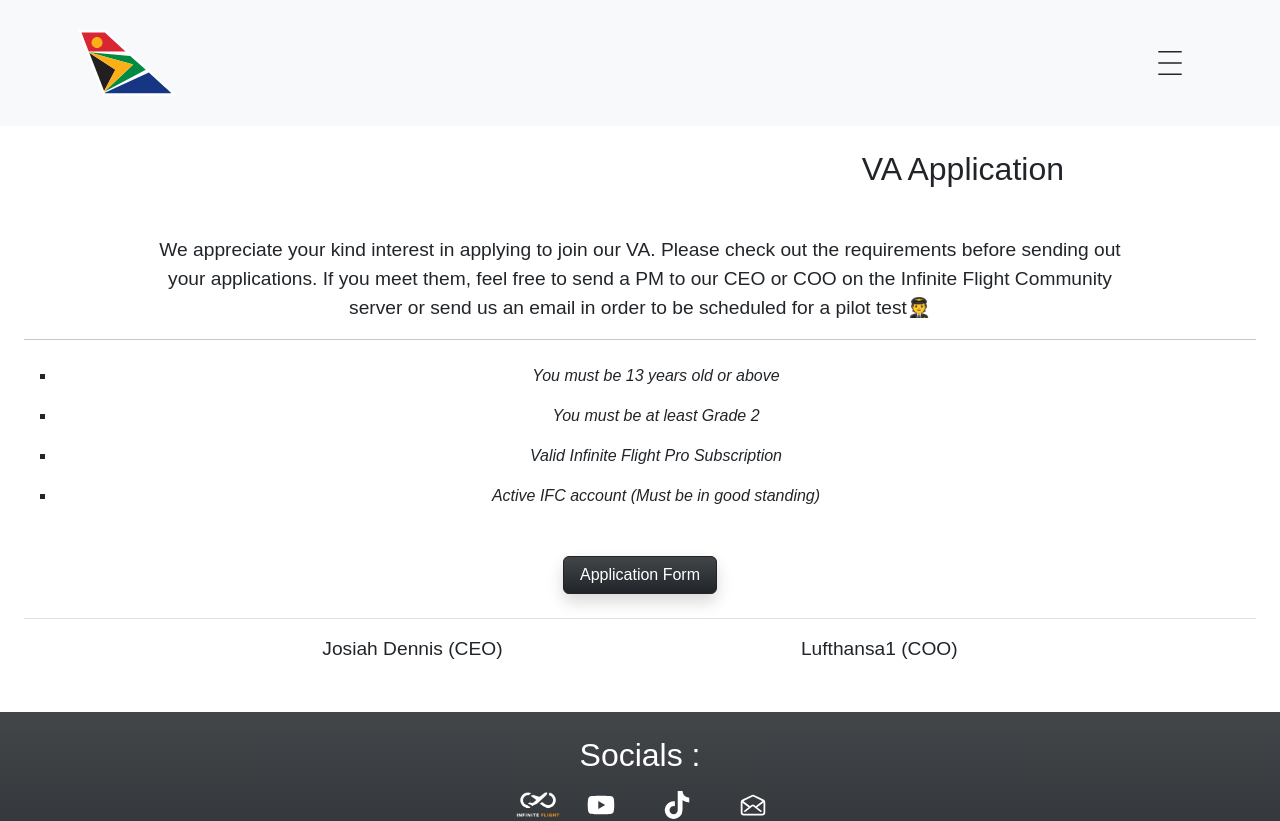
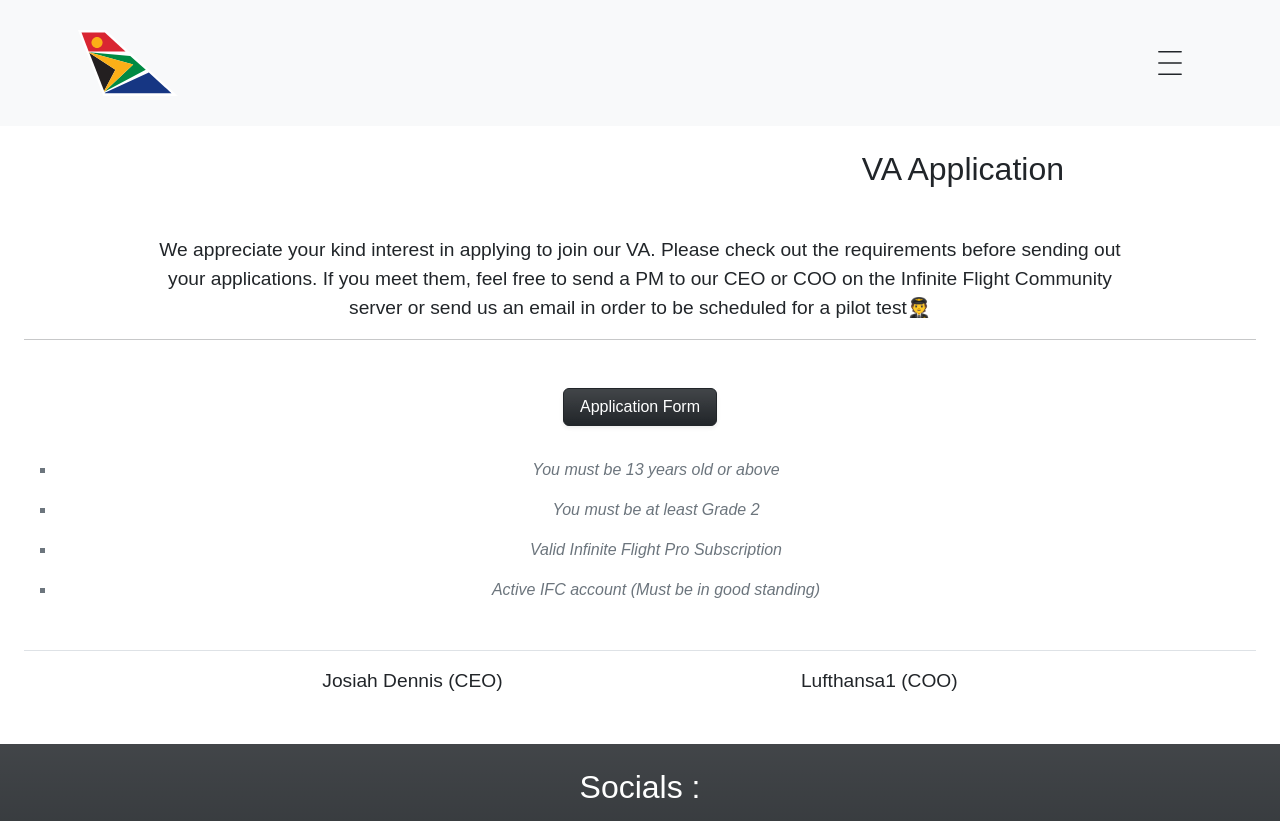
Before and after one commit to JamaalKibachaDev/savirtual-if, a React (Create React App) app: page /#/sa-virtual/applyNow in a window 1280 px wide. Shown: the top 821 px of the page. Built offline with nearby package versions, Linux system fonts and the light colour scheme; a web font is replaced by a local one.

Commit message:
IFVARB Tweaks & Minor Bugs

```diff
--- a/src/assets/data.js
+++ b/src/assets/data.js
@@ -323,7 +323,7 @@
     id: "35",
     title: "Our Staff: ",
     description:
-      "We really appreciate the work and effort put in by our staff in the VA Operations. Feel free to reach out to them via IFC in case of any inquiries🫡:",
+      "We really appreciate the work and effort put in by our staff in the VA Operations. Feel free to reach out to them via IFC in case of any inquiries:",
   },
 ];
 
--- a/src/components/ApplyHeader.js
+++ b/src/components/ApplyHeader.js
@@ -12,13 +12,25 @@
           {applyHeader.map(({ id, title, description }) => (
             <>
               <h2 className="apply__h2 text-end mb-5" id={id}>{title}</h2>
-              <p className="apply__p" id={id}>{description}</p>
+              <p className="apply__p " id={id}>{description}</p>
             </>
           ))}
 
           <hr/>
 
-          <div className="requirements__container py-2">
+          <div className="google__container my-4">
+            <div className="google__forms">
+              <a
+                href="https://accounts.google.com/v3/signin/identifier?continue=https%3A%2F%2Fdocs.google.com%2Fforms%2Fd%2Fe%2F1FAIpQLSeuS5VXucYSc-qSyPLhEhV-r5tp6nVg9zcgmEbfm7Wxgu2-lg%2Fviewform%3Fpli%3D1&followup=https%3A%2F%2Fdocs.google.com%2Fforms%2Fd%2Fe%2F1FAIpQLSeuS5VXucYSc-qSyPLhEhV-r5tp6nVg9zcgmEbfm7Wxgu2-lg%2Fviewform%3Fpli%3D1&ifkv=AdBytiMhEzqvfXvxoeHTQekTu5w0jdE8DkPC7tx3jNWmLKr9J4MaHZ-J1Q3LxPrrsL758ETzoCwfEg&ltmpl=forms&osid=1&passive=1209600&service=wise&flowName=GlifWebSignIn&flowEntry=ServiceLogin&dsh=S620979918%3A1749132009724287"
+                className="form__google btn btn-dark bg-gradient px-3 mt-4 shadow-sm"
+              >
+                {" "}
+                Application Form
+              </a>
+            </div>
+          </div>
+
+          <div className="requirements__container text-secondary py-2">
             {applyRequirements.map(({ id, value }) => (
               <>
                 <ul className="requirements__ul">
@@ -31,17 +43,7 @@
           </div>
 
 
-          <div className="google__container">
-            <div className="google__forms">
-              <a
-                href="https://accounts.google.com/v3/signin/identifier?continue=https%3A%2F%2Fdocs.google.com%2Fforms%2Fd%2Fe%2F1FAIpQLSeuS5VXucYSc-qSyPLhEhV-r5tp6nVg9zcgmEbfm7Wxgu2-lg%2Fviewform%3Fpli%3D1&followup=https%3A%2F%2Fdocs.google.com%2Fforms%2Fd%2Fe%2F1FAIpQLSeuS5VXucYSc-qSyPLhEhV-r5tp6nVg9zcgmEbfm7Wxgu2-lg%2Fviewform%3Fpli%3D1&ifkv=AdBytiMhEzqvfXvxoeHTQekTu5w0jdE8DkPC7tx3jNWmLKr9J4MaHZ-J1Q3LxPrrsL758ETzoCwfEg&ltmpl=forms&osid=1&passive=1209600&service=wise&flowName=GlifWebSignIn&flowEntry=ServiceLogin&dsh=S620979918%3A1749132009724287"
-                className="form__google btn btn-dark bg-gradient px-3 mt-4 shadow"
-              >
-                {" "}
-                Application Form
-              </a>
-            </div>
-          </div>
+
 
           <div className="mt-4 d-flex justify-content-evenly border-top pt-3">
             <a
--- a/src/components/FleetDropdowns.js
+++ b/src/components/FleetDropdowns.js
@@ -35,7 +35,7 @@
                           <span className="fw-bold">Range:</span> {range}km
                         </li>
                         <li className="fleet__li">
-                          <span className="fw-bold">CRZ Spd :</span> M{crzSpeed}
+                          <span className="fw-bold">Cruise Spd :</span> M{crzSpeed}
                         </li>
                         <li className="fleet__li">
                           <span className="fw-bold">Max Altitide: </span>FL{maxAlt}
--- a/src/components/Navbar.js
+++ b/src/components/Navbar.js
@@ -19,12 +19,13 @@
 
   const navLinks = [
     { path: "/", title: "Home" },
-    { path: "/sa-virtual/applyNow", title: "Apply Now" },
+
     { path: "/sa-virtual/staff", title: "Staff" },
     { path: "/sa-virtual/fleet", title: "Fleet" },
     { path: "/sa-virtual/routedb", title: "Hubs & Route Database" },
     { path: "/sa-virtual/ranks", title: "Ranks" },
     { path: "https://www.digitalcrew.app/", title: "Crew Center" },
+    { path: "/sa-virtual/applyNow", title: "Apply Now" },
   ];
 
   return (
--- a/src/components/StaffRanks.js
+++ b/src/components/StaffRanks.js
@@ -13,18 +13,20 @@
             <>
               <h4 className="text-center">{title}</h4>
 
-              <p className="staff__crew__p text-center">
-                {description}
-              </p>
+              <p className="staff__crew__p text-center">{description}</p>
             </>
           ))}
 
           <div className="staff__container border-top">
-            {StaffCrew.map(({ id, name, Rank, link}) => (
+            <h6 className="h6__links text-center mt-4">IFC LINKS 🔗</h6>
+            {StaffCrew.map(({ id, name, Rank, link }) => (
               <>
                 <div className="staff__ranks mt-4 text-center">
-                  <a href={link} className="text-secondary text-decoration-none">
-                  {name}: {Rank}
+                  <a
+                    href={link}
+                    className="text-secondary text-decoration-none"
+                  >
+                    {name}: {Rank}
                   </a>
                 </div>
               </>
--- a/src/components/VATrailer.js
+++ b/src/components/VATrailer.js
@@ -3,7 +3,7 @@
 const VATrailer = () => {
   return (
     <>
-      <div className="container">
+
         <div className="d-flex justify-content-center m-4">
           <iframe
             src="https://www.youtube.com/embed/seXXlycb6Lc?si=TjXFfW37NomOCQZT"
@@ -17,7 +17,7 @@
        <blockquote className="text-center text-secondary">
         SAAV Trailer
        </blockquote>
-      </div>
+
     </>
   );
 };
--- a/src/components/css/ApplyNow.css
+++ b/src/components/css/ApplyNow.css
@@ -3,8 +3,9 @@
     list-style-type:square;
 }
 .requirements__li{
-    font-size: 0.85em;
-    font-style: oblique;
+    font-size: 1em;
+    font-style: italic;
+
 }
 
 .google__forms{
--- a/src/components/css/Fleet.css
+++ b/src/components/css/Fleet.css
@@ -10,13 +10,13 @@
 
 .fleet__li{
     margin: 0.35em;
+    margin-right: 2em;
 }
+
+
 
 @media (width > 700px) {
 
-    .fleet__img__container{
-        margin-inline: 5em;
-    }
     .accordion__fleet{
         display: flex;
         align-items: center;
--- a/src/components/css/Staff.css
+++ b/src/components/css/Staff.css
@@ -1,19 +1,21 @@
 .staff__crew__p{
-    font-size: 13px;
-    font-weight: 400;
+    font-size: 0.9em;
 }
 
-.staff__p{
-    display: flex;
-    justify-content: center;
-}
 
 .staff-pfp{
     width: 25%;
 }
 
+.h6__links{
+    text-decoration: overline;
+    font-weight: 900;
+    font-style: italic;
+}
+
 .staff__crew{
     margin-top: 3em;
+    font-style: italic;
 }
 
 
--- a/src/pages/Home.js
+++ b/src/pages/Home.js
@@ -12,11 +12,12 @@
 
         <div>
           <div>
+            <VATrailer />
             <InfoCards />
           </div>
 
           <AccordionHeader />
-          <VATrailer />
+
         </div>
       </div>
     </>
```
